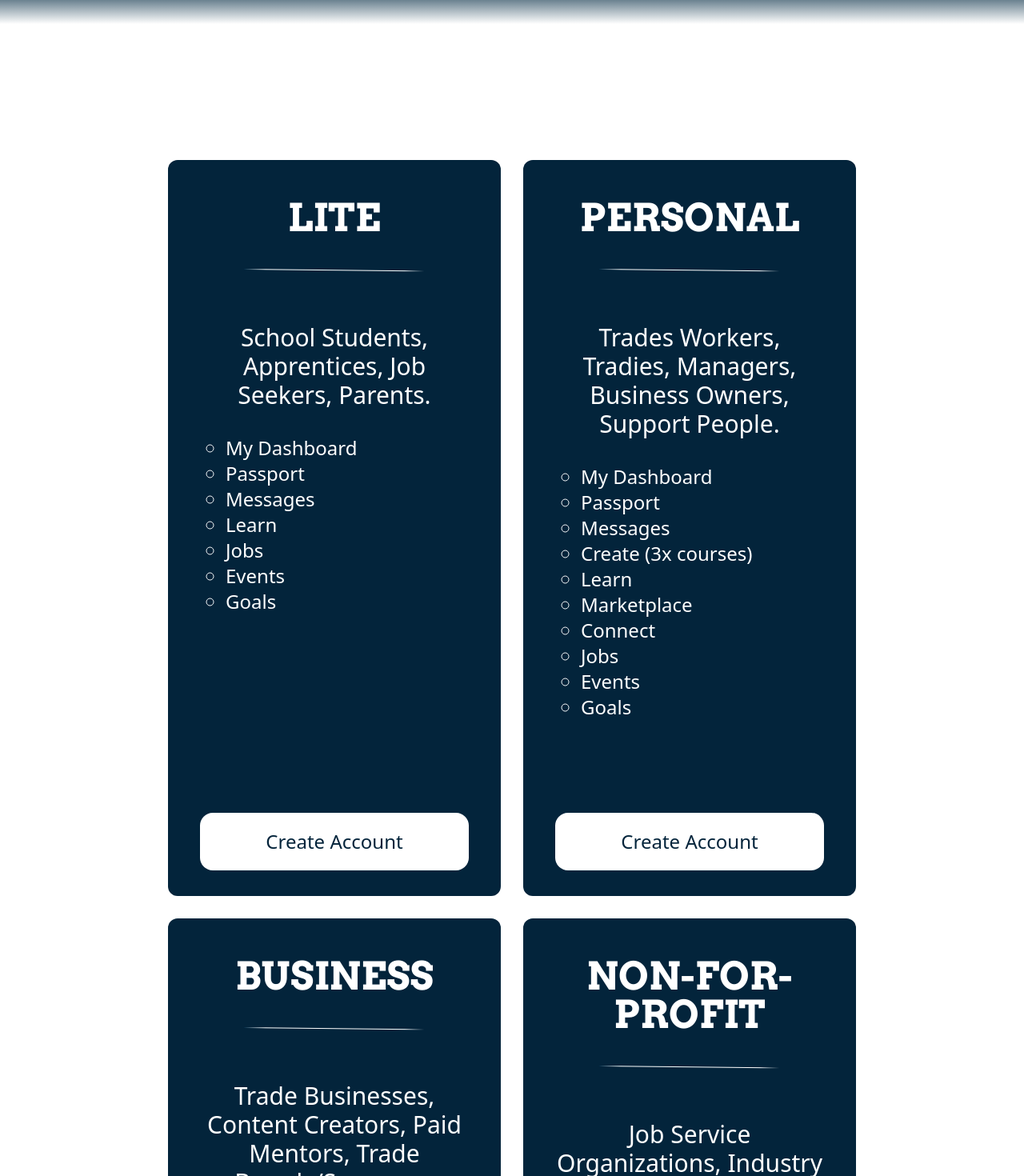
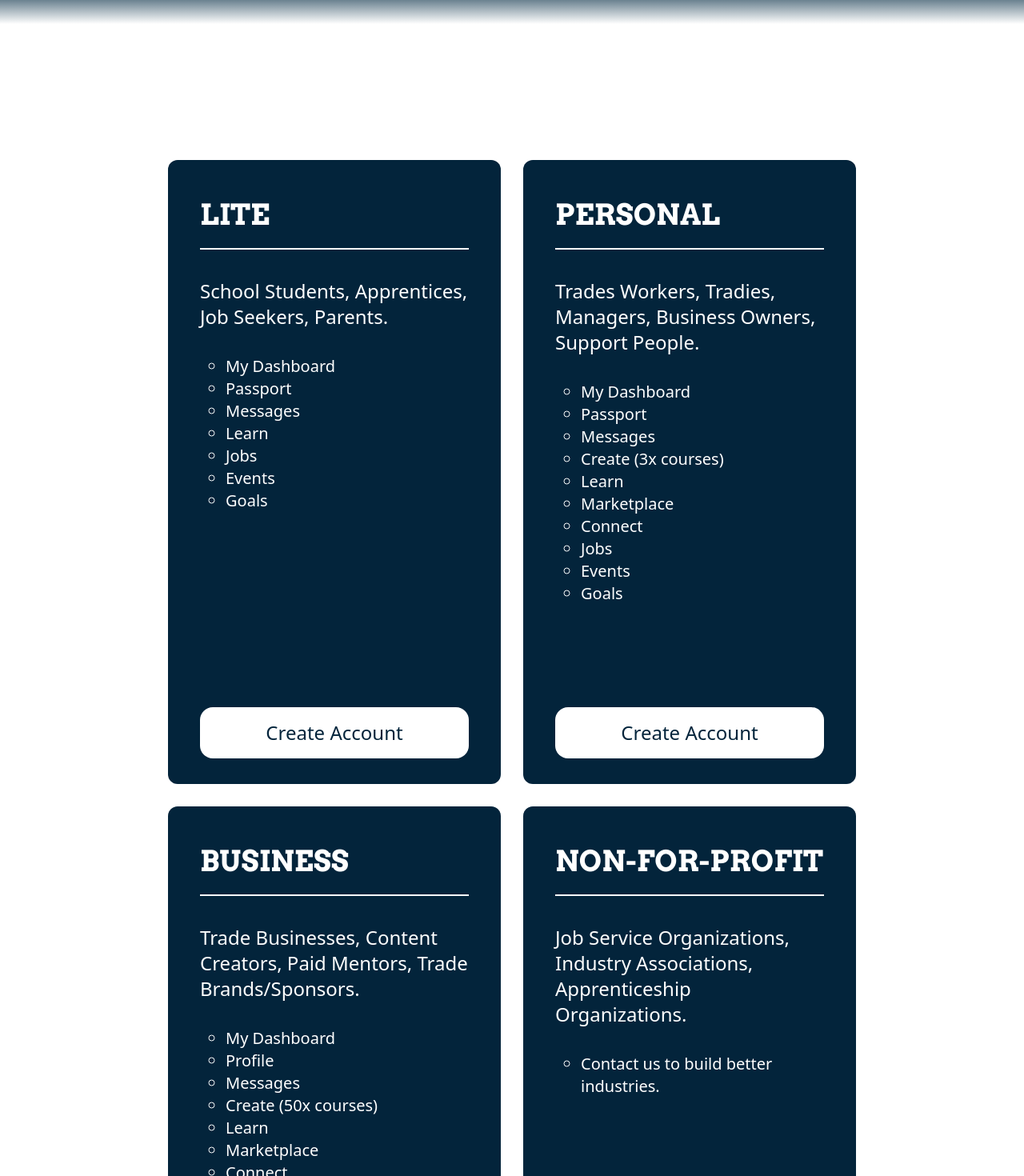
Before and after one commit to Leo-yagami/ReactSTack, a React (Vite) app in the folder landing-page1/: page / in a window 1280 px wide. Shown: the part 2034-3504 px from the top of the page at 80% size. Built offline with nearby package versions, Linux system fonts and the light colour scheme.

Commit message:
Removed scroll bar + Inserted drop down icons + decreased vertical card size + added space between each div in slide carousel

```diff
--- a/landing-page1/src/App.jsx
+++ b/landing-page1/src/App.jsx
@@ -346,11 +346,11 @@ const data = [
       <div className='flex justify-center text-white text-center bg-[#FFFFFF] flex-wrap gap-2 mt-40 mb-20'>
         {/* Pricing card */}
         <div className='hover:bg-[#F6670B] duration-500 rounded-3xl'>
-          <div className='bg-[#03243B] max-w-[26rem] max-h-fit px-10 pt-12 pb-8 m-2.5 rounded-xl min-h-[920px] flex flex-col '>
-            <h3 className='font-Arvo font-bold text-5xl uppercase mb-10'>Lite</h3>
-            <img src={divider} className='w-[67%] h-1 mx-auto mb-16' alt="" />
-            <p className='text-center text-3xl mb-8'>School Students, Apprentices, Job Seekers, Parents.</p>
-            <ul className='text-2xl text-left pl-8' style={{listStyle: "circle"}}>
+          <div className='bg-[#03243B] max-w-[26rem] max-h-fit px-10 pt-12 pb-8 m-2.5 rounded-xl min-h-[780px] flex flex-col '>
+            <h3 className="relative font-Arvo font-bold text-4xl uppercase mb-10 text-left after:content-[''] after:w-full after:h-0.5 after:bg-white after:absolute after:-bottom-6 after:left-0">Lite</h3>
+            {/* <img src={divider} className='w-[67%] h-1 mx-auto mb-16' alt="" /> */}
+            <p className='text-left text-2xl mb-8 mt-5'>School Students, Apprentices, Job Seekers, Parents.</p>
+            <ul className='text-xl text-left pl-8' style={{listStyle: "circle"}}>
               <li>My Dashboard</li>
               <li>Passport</li>
               <li>Messages</li>
@@ -359,15 +359,15 @@ const data = [
               <li>Events</li>
               <li>Goals</li>
             </ul>
-            <a href="#" className='text-2xl mt-auto text-[#03243B] px-8 py-5 bg-white hover:bg-[#F6670B] hover:text-white duration-300 rounded-2xl flex-none'>Create Account</a>
+            <a href="#" className='text-2xl mt-auto text-[#03243B] px-5 py-4 bg-white hover:bg-[#F6670B] hover:text-white duration-300 rounded-2xl flex-none'>Create Account</a>
           </div>
         </div>
         <div className='hover:bg-[#F6670B] duration-500 rounded-3xl'>
-          <div className='bg-[#03243B] max-w-[26rem] px-10 pt-12 pb-8 m-2.5 rounded-xl min-h-[920px] flex flex-col'>
-            <h3 className='font-Arvo font-bold text-5xl uppercase mb-10'>Personal</h3>
-            <img src={divider} className='w-[67%] h-1 mx-auto mb-16' alt="" />
-            <p className='text-center text-3xl mb-8'>Trades Workers, Tradies, Managers, Business Owners, Support People.</p>
-            <ul className='text-2xl text-left pl-8' style={{listStyle: "circle"}}>
+          <div className='bg-[#03243B] max-w-[26rem] px-10 pt-12 pb-8 m-2.5 rounded-xl min-h-[780px] flex flex-col'>
+            <h3 className="relative font-Arvo font-bold text-4xl uppercase mb-10 text-left after:content-[''] after:w-full after:h-0.5 after:bg-white after:absolute after:-bottom-6 after:left-0">Personal</h3>
+            {/* <img src={divider} className='w-[67%] h-1 mx-auto mb-16' alt="" /> */}
+            <p className='text-left text-2xl mb-8 mt-5'>Trades Workers, Tradies, Managers, Business Owners, Support People.</p>
+            <ul className='text-xl text-left pl-8' style={{listStyle: "circle"}}>
               <li>My Dashboard</li>
               <li>Passport</li>
               <li>Messages</li>
@@ -379,15 +379,15 @@ const data = [
               <li>Events</li>
               <li>Goals</li>
             </ul>
-            <a href="#" className='text-2xl mt-auto text-[#03243B] px-8 py-5 bg-white hover:bg-[#F6670B] hover:text-white duration-300 rounded-2xl'>Create Account</a>
+            <a href="#" className='text-2xl mt-auto text-[#03243B] px-5 py-4 bg-white hover:bg-[#F6670B] hover:text-white duration-300 rounded-2xl'>Create Account</a>
           </div>
         </div>
         <div className='hover:bg-[#F6670B] duration-500 rounded-3xl'>
-          <div className='bg-[#03243B] max-w-[26rem] px-10 pt-12 pb-8 m-2.5 rounded-xl min-h-[920px] flex flex-col'>
-            <h3 className='font-Arvo font-bold text-5xl uppercase mb-10'>Business</h3>
-            <img src={divider} className='w-[67%] h-1 mx-auto mb-16' alt="" />
-            <p className='text-center text-3xl mb-8'>Trade Businesses, Content Creators, Paid Mentors, Trade Brands/Sponsors.</p>
-            <ul className='text-2xl text-left pl-8' style={{listStyle: "circle"}}>
+          <div className='bg-[#03243B] max-w-[26rem] px-10 pt-12 pb-8 m-2.5 rounded-xl min-h-[780px] flex flex-col'>
+            <h3 className="font-Arvo relative font-bold text-4xl uppercase mb-10 text-left after:content-[''] after:w-full after:h-0.5 after:bg-white after:absolute after:-bottom-6 after:left-0">Business</h3>
+            {/* <img src={divider} className='w-[67%] h-1 mx-auto mb-16' alt="" /> */}
+            <p className='text-left text-2xl mb-8 mt-5'>Trade Businesses, Content Creators, Paid Mentors, Trade Brands/Sponsors.</p>
+            <ul className='text-xl text-left pl-8' style={{listStyle: "circle"}}>
               <li>My Dashboard</li>
               <li>Profile</li>
               <li>Messages</li>
@@ -401,18 +401,18 @@ const data = [
               <li>Affiliate</li>
               <li>Control Panel (Manage your user's features)</li>
             </ul>
-            <a href="#" className='text-2xl mt-auto text-[#03243B] px-8 py-5 bg-white hover:bg-[#F6670B] hover:text-white duration-300 rounded-2xl'>Create Account</a>
+            <a href="#" className='text-2xl mt-auto text-[#03243B] px-5 py-4 bg-white hover:bg-[#F6670B] hover:text-white duration-300 rounded-2xl'>Create Account</a>
           </div>
         </div>
         <div className='hover:bg-[#F6670B] duration-500 rounded-3xl'>
-          <div className='bg-[#03243B] max-w-[26rem] px-10 pt-12 pb-8 m-2.5 rounded-xl min-h-[920px] flex flex-col'>
-            <h3 className='font-Arvo font-bold text-5xl uppercase mb-10 '>NON-FOR-PROFIT</h3>
-            <img src={divider} className='w-[67%] h-1 mx-auto mb-16' alt="" />
-            <p className='text-center text-3xl mb-8'>Job Service Organizations, Industry Associations, Apprenticeship Organizations.</p>
-            <ul className='text-2xl text-left pl-8' style={{listStyle: "circle"}}>
+          <div className='bg-[#03243B] max-w-[26rem] px-10 pt-12 pb-8 m-2.5 rounded-xl min-h-[780px] flex flex-col'>
+            <h3 className="relative font-Arvo font-bold text-4xl uppercase mb-10 text-left after:content-[''] after:w-full after:h-0.5 after:bg-white after:absolute after:-bottom-6 after:left-0">NON-FOR-PROFIT</h3>
+            {/* <img src={divider} className='w-[67%] h-1 mx-auto mb-16' alt="" /> */}
+            <p className='text-left text-2xl mb-8 mt-5'>Job Service Organizations, Industry Associations, Apprenticeship Organizations.</p>
+            <ul className='text-xl text-left pl-8' style={{listStyle: "circle"}}>
               <li>Contact us to build better industries.</li>
             </ul>
-            <a href="#" className='text-2xl mt-auto text-[#03243B] px-8 py-5 bg-white hover:bg-[#F6670B] hover:text-white duration-300 rounded-2xl'>Create Account</a>
+            <a href="#" className='text-2xl mt-auto text-[#03243B] px-5 py-4 bg-white hover:bg-[#F6670B] hover:text-white duration-300 rounded-2xl'>Create Account</a>
           </div>
         </div>
       </div>
--- a/landing-page1/src/Carousel.jsx
+++ b/landing-page1/src/Carousel.jsx
@@ -154,7 +154,7 @@ const navImgsRE =[
         // FUll body of carousel
         <div className="bg-[#032D46] py-24 text-white px-56 relative">
             <div className="mx-32  overflow-hidden">
-                <div className='flex transition-all duration-300 ease-out' style={{transform: `translateX(-${curr *100}%)`}}>
+                <div className='flex gap-48 transition-all duration-300 ease-out' style={{transform: `translateX(-${(curr * (1196 + 192))}px)`}}>
                     {images[0]}
                 </div>
             {/* Right and left icons */}
@@ -198,7 +198,7 @@ const navImgsRE =[
                     {navImgsRE.map((img, i) => (
                         <div
                             key={i}
-                            className={`duration-200 ease-linear p-2 flex items-center justify-center rounded-full ${
+                            className={`duration-200 ease-linear p-2 flex items-center justify-center rounded-full cursor-pointer ${
                                 i === curr ? "bg-[#F6670B]" : "bg-transparent"
                             }
 
--- a/landing-page1/src/index.css
+++ b/landing-page1/src/index.css
@@ -2,6 +2,15 @@
 @tailwind components;
 @tailwind utilities;
 
+html, body {
+  -ms-overflow-style: none;
+  scrollbar-width: none;
+  overflow: auto;
+}
+
+html::-webkit-scrollbar, body::-webkit-scrollbar {
+  display: none;
+}
 /* :root {
   font-family: Inter, system-ui, Avenir, Helvetica, Arial, sans-serif;
   line-height: 1.5;
```
Also changed, not shown: landing-page1/src/Components/Nav.jsx (+29 -5 lines).
